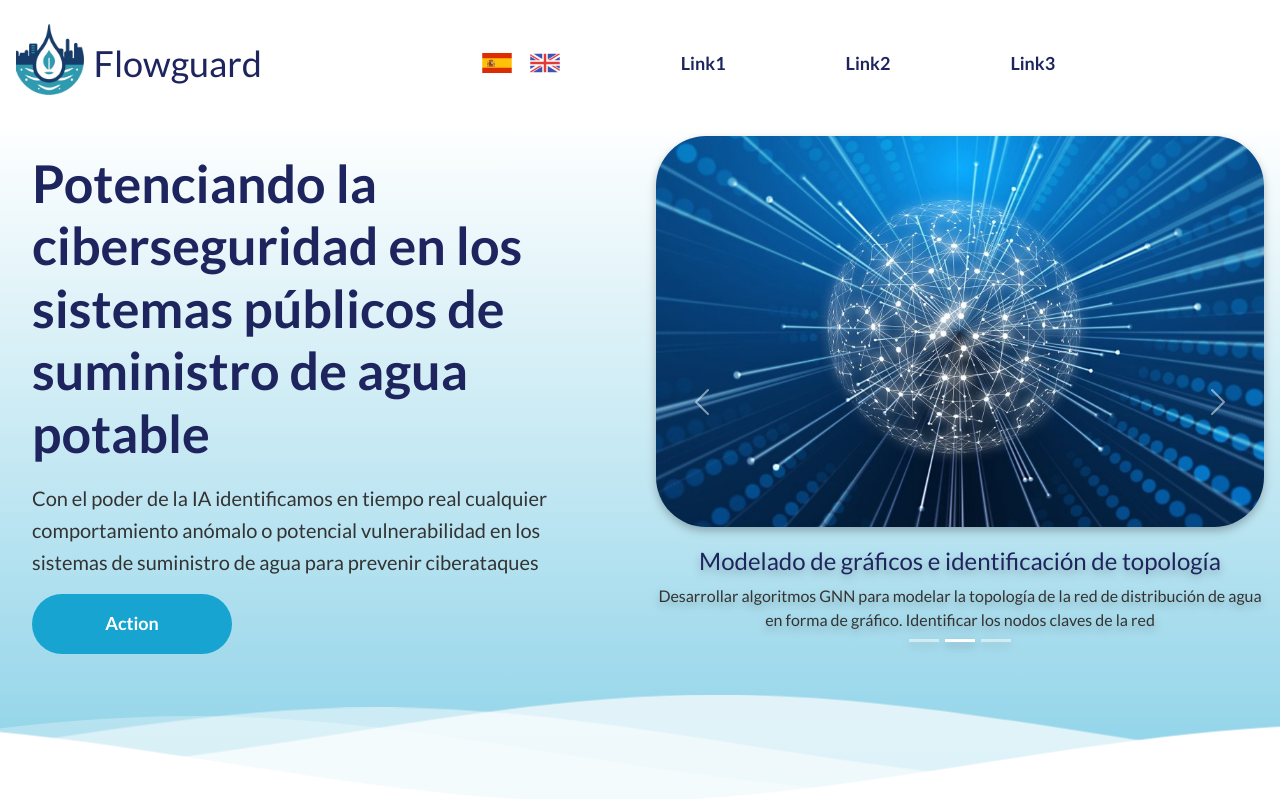
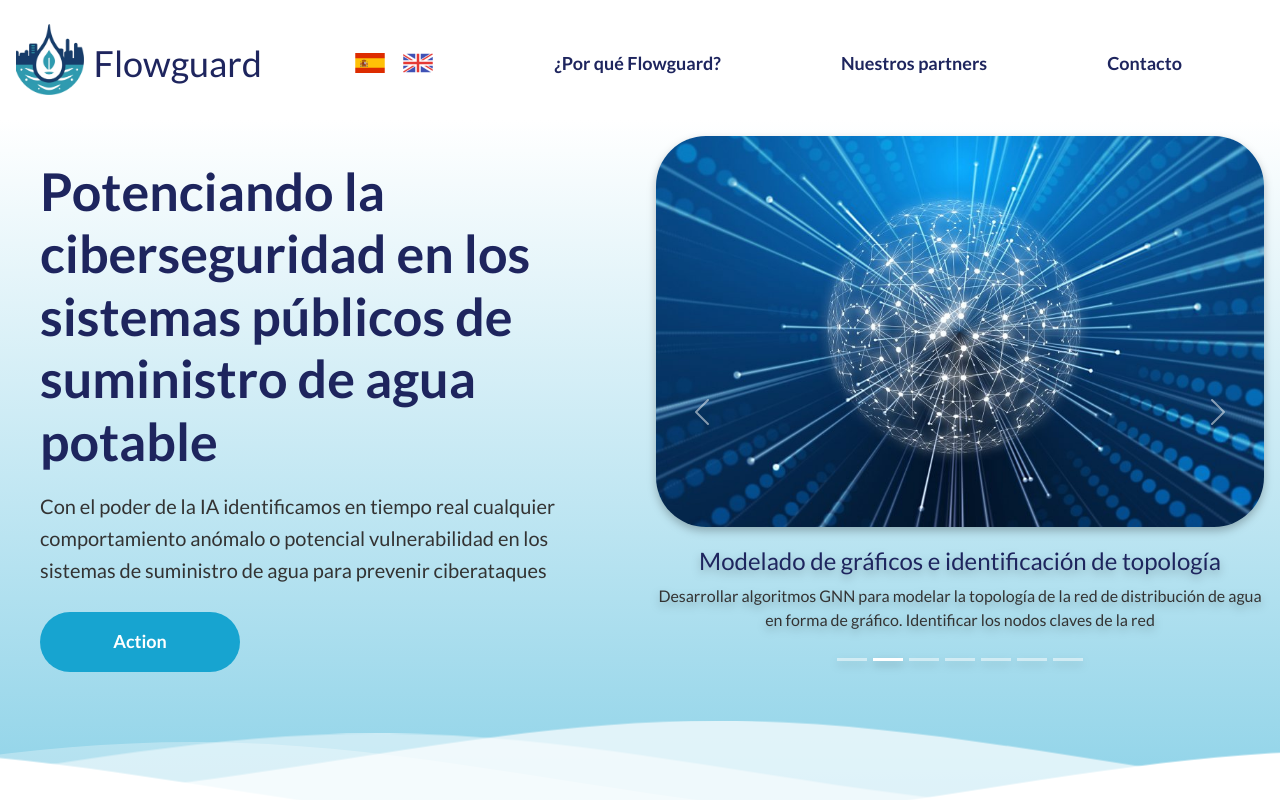
Before and after one commit to telcash/flowguard_frontend, a React (Create React App) app: page / in a window 1280 px wide. Shown: the top 800 px of the page. Built offline with nearby package versions, Linux system fonts and the light colour scheme.

Commit message:
Texto agregado a translations, configuracion de estilos

```diff
--- a/src/components/main-slider/MainSlider.jsx
+++ b/src/components/main-slider/MainSlider.jsx
@@ -8,26 +8,54 @@ const MainSlider = () => {
     const [t] = useTranslation("global");
     return (
         <div className="fg__mainSlider">
-            <Carousel fade>
+            <Carousel slide={false}>
                 <Carousel.Item className="fg__mainSlider-item">
                     <img src={dummyImg} alt="dummy" />
                     <Carousel.Caption>
-                        <h3>{t("header.slides.slide1.title")}</h3>
-                        <p>{t("header.slides.slide1.description")}</p>
+                        <h3>{t("project-plan.step1.title")}</h3>
+                        <p>{t("project-plan.step1.description")}</p>
                     </Carousel.Caption>
                 </Carousel.Item>
                 <Carousel.Item>
                     <img src={dummyImg} alt="dummy" />
                     <Carousel.Caption>
-                        <h3>{t("header.slides.slide2.title")}</h3>
-                        <p>{t("header.slides.slide2.description")}</p>
+                        <h3>{t("project-plan.step2.title")}</h3>
+                        <p>{t("project-plan.step2.description")}</p>
                     </Carousel.Caption>
                 </Carousel.Item>
                 <Carousel.Item>
                     <img src={dummyImg} alt="dummy" />
                     <Carousel.Caption>
-                        <h3>{t("header.slides.slide3.title")}</h3>
-                        <p>{t("header.slides.slide3.description")}</p>
+                        <h3>{t("project-plan.step3.title")}</h3>
+                        <p>{t("project-plan.step3.description")}</p>
+                    </Carousel.Caption>
+                </Carousel.Item>
+                <Carousel.Item>
+                    <img src={dummyImg} alt="dummy" />
+                    <Carousel.Caption>
+                        <h3>{t("project-plan.step4.title")}</h3>
+                        <p>{t("project-plan.step4.description")}</p>
+                    </Carousel.Caption>
+                </Carousel.Item>
+                <Carousel.Item>
+                    <img src={dummyImg} alt="dummy" />
+                    <Carousel.Caption>
+                        <h3>{t("project-plan.step5.title")}</h3>
+                        <p>{t("project-plan.step5.description")}</p>
+                    </Carousel.Caption>
+                </Carousel.Item>
+                <Carousel.Item>
+                    <img src={dummyImg} alt="dummy" />
+                    <Carousel.Caption>
+                        <h3>{t("project-plan.step6.title")}</h3>
+                        <p>{t("project-plan.step6.description")}</p>
+                    </Carousel.Caption>
+                </Carousel.Item>
+                <Carousel.Item>
+                    <img src={dummyImg} alt="dummy" />
+                    <Carousel.Caption>
+                        <h3>{t("project-plan.step7.title")}</h3>
+                        <p>{t("project-plan.step7.description")}</p>
                     </Carousel.Caption>
                 </Carousel.Item>
             </Carousel>
--- a/src/components/main-slider/main-slider.css
+++ b/src/components/main-slider/main-slider.css
@@ -14,6 +14,7 @@
     position: relative;
     left: 0;
     top: 0;
+    height: 160px;
 }
 
 .carousel-caption h3 {
--- a/src/containers/features/Features.jsx
+++ b/src/containers/features/Features.jsx
@@ -13,7 +13,7 @@ const Features = () => {
   const [t] = useTranslation("global");
   return (
     <div className='fg__features'>
-      <h1>¿Por qué Flowguard?</h1>
+      <h1>{t("features.title")}</h1>
       <div className='fg__features-container'>
         <Feature icon={neuralNetworkIcon} title={t("features.graph-neural-networks.title")} description={t("features.graph-neural-networks.description")}></Feature>
         <Feature icon={dataReliabilityIcon} title={t("features.data-reliability.title")} description={t("features.data-reliability.description")}></Feature>
--- a/src/containers/hero-section/hero-section.css
+++ b/src/containers/hero-section/hero-section.css
@@ -11,7 +11,7 @@
 
 .fg__hero-container_info {
     flex: 50%;
-    padding: 2rem;
+    padding: 2.5rem;
     display: flex;
     flex-direction: column;
     row-gap: 10px;
@@ -35,7 +35,6 @@
 
 .fg__hero-container_info-actions {
     width: 100%;
-    height: 50px;
     display: flex;
     justify-content: flex-start;
     align-items: flex-end;
--- a/src/containers/partners/Partners.jsx
+++ b/src/containers/partners/Partners.jsx
@@ -2,11 +2,13 @@ import React from "react";
 import './partners.css';
 import neoradixLogo from '../../assets/neoradix-gray.png';
 import airtraceLogo from '../../assets/airtrace-gray.png';
+import { useTranslation } from 'react-i18next';
 
 const Partners = () => {
+    const [t] = useTranslation("global");
     return (
         <div className="fg__partners">
-            <h1>Nuestros partners</h1>
+            <h1>{t("partners.title")}</h1>
             <div className="fg__partners-logos">
                 <a href="https://airtrace.io" target="blank">
                     <img src={airtraceLogo} alt="logo airtrace" />
--- a/src/containers/partners/partners.css
+++ b/src/containers/partners/partners.css
@@ -1,11 +1,11 @@
 .fg__partners {
-    margin-top: 80px;
+    margin-top: 120px;
     width: 100%;
     display: flex;
     flex-direction: column;
     justify-content: center;
     align-items: center;
-    row-gap: 20px;
+    row-gap: 30px;
 }
 
 .fg__partners h1 {
@@ -17,7 +17,7 @@
 .fg__partners-logos {
     width: 100%;
     display: flex;
-    justify-content: space-around;
+    justify-content: space-evenly;
     align-items: center;
 }
 
--- a/src/translations/en/global.json
+++ b/src/translations/en/global.json
@@ -1,51 +1,71 @@
 {
     "main-nav": {
-        "link1": "Link1",
-        "link2": "Link2",
-        "link3": "Link3"
+        "link1": "Why Flowguard?",
+        "link2": "Our partners",
+        "link3": "Contact"
     },
     "header": {
         "tagline": "Empowering cybersecurity in public drinking water supply systems",
-        "description": "With the power of AI we identify in real time any anomalous behavior or potential vulnerability in the water supply systems to prevent cyberattacks",
-        "slides": {
-            "slide1": {
-                "title":"Data collection and preprocessing",
-                "description":"Collect historical data on water distribution networks and preprocess the data to remove any inconsistencies and errors. Develop an appropriate database to store the preprocessed data"
-            },
-            "slide2": {
-                "title":"Graph modeling and topology identification",
-                "description":"Develop GNN algorithms to model the topology of the water distribution network as a graph. Identify the key nodes and edges in the network"
-            },
-            "slide3": {
-                "title":"Normal behavior learning",
-                "description":"Use historical data to train the GNN algorithms to identify normal behavior in the water distribution network"
-            }
-        }
+        "description": "With the power of AI we identify in real time any anomalous behavior or potential vulnerability in the water supply systems to prevent cyberattacks"
     },
     "features": {
+        "title": "Why Flowguard?",
         "graph-neural-networks": {
-            "title":"Graph Neural Networks",
+            "title": "Graph Neural Networks",
             "description": "We provide a tailor-made graph neural network scheme that specifically learns the water flow pattern in public management systems. It can analyze large-scale graph data and identify any anomalous behavior or potential vulnerabilities in the network"
         },
         "data-reliability": {
-            "title":"Data reliability",
+            "title": "Data reliability",
             "description": "We leverage the power of Artificial Intelligence and Machine Learning to analyze vast amounts of data quickly and accurately"
         },
         "real-time-response": {
-            "title":"Real Time Response",
+            "title": "Real Time Response",
             "description": "By analyzing real-time data from IoT sensors and other sources, Graph Neural Networks can identify the source and scope of a potential attack, enabling a targeted and efficient response"
         },
         "cont-improvement": {
-            "title":"Continuous improvement",
+            "title": "Continuous improvement",
             "description": "By simulating attacks on the network and analyzing the results, Graph Neural Networks can identify the optimal location for sensors and other security measures, improving overall performance while reducing deployment and maintenance costs"
         },
         "risk-management": {
-            "title":"Risk management",
+            "title": "Risk management",
             "description": "We conduct extensive testing, develop contingency plans in the event of system failure, invest in personal training, comply with relevant regulations and laws, and develop a crisis management plan for legal issues"
         },
         "environment-impact": {
-            "title":"Positive environment impact",
+            "title": "Positive environment impact",
             "description": "By measuring flow differences throughout the network, leaks can be detected and corrected, minimizing losses. By digitizing the network, decision centers will receive data in real time, reducing travel, scheduling maintenance more accurately and carrying out corrective actions remotely, thus reducing carbon emissions associated with transportation"
+        }
+    },
+    "partners": {
+        "title": "Our partners"
+    },
+    "project-plan": {
+        "step1": {
+            "title": "Data collection and preprocessing",
+            "description": "Collect historical data on water distribution networks and preprocess the data to remove any inconsistencies and errors. Develop an appropriate database to store the preprocessed data"
+        },
+        "step2": {
+            "title": "Graph modeling and topology identification",
+            "description": "Develop GNN algorithms to model the topology of the water distribution network as a graph. Identify the key nodes and edges in the network"
+        },
+        "step3": {
+            "title": "Normal behavior learning",
+            "description": "Use historical data to train the GNN algorithms to identify normal behavior in the water distribution network"
+        },
+        "step4": {
+            "title": "Real-time data analysis",
+            "description": "Develop GNN algorithms to analyze real-time data from sensors and other sources to identify anomalies that deviate from normal behavior and indicate the presence of a cyberattack"
+        },
+        "step5": {
+            "title": "Sensor and security measure optimization",
+            "description": "Use GNN algorithms to simulate attacks on the network and analyze the results to identify the optimal locations for sensors"
+        },
+        "step6": {
+            "title": "Integration and testing",
+            "description": "Integrate the GNN algorithms into the water distribution network and test the system in a simulated environment"
+        },
+        "step7": {
+            "title": "Deployment and maintenance",
+            "description": "Deploy the system in a real-world environment and provide ongoing maintenance and support"
         }
     }
 }
--- a/src/translations/es/global.json
+++ b/src/translations/es/global.json
@@ -1,51 +1,71 @@
 {
     "header": {
         "main-nav": {
-            "link1": "Link1",
-            "link2": "Link2",
-            "link3": "Link3"
+            "link1": "¿Por qué Flowguard?",
+            "link2": "Nuestros partners",
+            "link3": "Contacto"
         },
         "tagline": "Potenciando la ciberseguridad en los sistemas públicos de suministro de agua potable",
-        "description": "Con el poder de la IA identificamos en tiempo real cualquier comportamiento anómalo o potencial vulnerabilidad en los sistemas de suministro de agua para prevenir ciberataques",
-        "slides": {
-            "slide1": {
-                "title":"Recopilación y preprocesamiento de datos",
-                "description":"Recopilar datos históricos de las redes de distribución de agua y preprocesarlos para eliminar inconsistencias y errores. Desarrollar una base de datos adecuada para almacenar estos datos"
-            },
-            "slide2": {
-                "title":"Modelado de gráficos e identificación de topología",
-                "description":"Desarrollar algoritmos GNN para modelar la topología de la red de distribución de agua en forma de gráfico. Identificar los nodos claves de la red"
-            },
-            "slide3": {
-                "title":"Aprendizaje de comportamiento normal",
-                "description":"Utilizar datos históricos para entrenar los algoritmos GNN para identificar el comportamiento normal en la red de distribución de agua"
-            }
-        }
+        "description": "Con el poder de la IA identificamos en tiempo real cualquier comportamiento anómalo o potencial vulnerabilidad en los sistemas de suministro de agua para prevenir ciberataques"
     },
     "features": {
-        "graph-neural-networks": {
+        "title": "¿Por qué Flowguard?"
+,        "graph-neural-networks": {
             "title":"Redes Neuronales de Gráficos",
             "description": "Proporcionamos un esquema de red neuronal gráfico personalizado que aprende específicamente el patrón de flujo de agua en los sistemas de gestión pública. Puede analizar datos gráficos a gran escala e identificar cualquier comportamiento anómalo o posibles vulnerabilidades en la red"
         },
         "data-reliability": {
-            "title":"Fiabilidad de los datos",
+            "title": "Fiabilidad de los datos",
             "description": "Aprovechamos el poder de la Inteligencia Artificial y el Aprendizaje Automático para analizar grandes cantidades de datos de forma rápida y precisa"
         },
         "real-time-response": {
-            "title":"Respuesta en tiempo real",
+            "title": "Respuesta en tiempo real",
             "description": "Al analizar datos en tiempo real de sensores de IoT y otras fuentes, las Redes Neuronales de Gráficos pueden identificar el origen y el alcance de un ataque potencial, lo que permite una respuesta específica y eficiente"
         },
         "cont-improvement": {
-            "title":"Mejora continua",
+            "title": "Mejora continua",
             "description": "Al simular ataques a la red y analizar los resultados, los GNN pueden identificar la ubicación óptima para sensores y otras medidas de seguridad, mejorando el rendimiento general y reduciendo los costos de implementación y mantenimiento"
         },
         "risk-management": {
-            "title":"Gestión de riesgos",
+            "title": "Gestión de riesgos",
             "description": "Realizamos pruebas exhaustivas, desarrollamos planes de contingencia en caso de falla del sistema, invertimos en capacitación personal, cumplimos con las regulaciones y leyes pertinentes y desarrollamos un plan de gestión de crisis para cuestiones legales"
         },
         "environment-impact": {
-            "title":"Impacto ambiental positivo",
+            "title": "Impacto ambiental positivo",
             "description": "Al medir las diferencias de flujo en toda la red, se pueden detectar y corregir fugas, minimizando las pérdidas. Al digitalizar la red, los centros de decisión recibirán datos en tiempo real, reducirán los viajes, programarán el mantenimiento con mayor precisión y realizarán acciones correctivas de forma remota, reduciendo así las emisiones de carbono asociadas al transporte"
+        }
+    },
+    "partners": {
+        "title": "Nuestros partners"
+    },
+    "project-plan": {
+        "step1": {
+            "title": "Recopilación y preprocesamiento de datos",
+            "description": "Recopilar datos históricos de las redes de distribución de agua y preprocesarlos para eliminar inconsistencias y errores. Desarrollar una base de datos adecuada para almacenar estos datos"
+        },
+        "step2": {
+            "title": "Modelado de gráficos e identificación de topología",
+            "description": "Desarrollar algoritmos GNN para modelar la topología de la red de distribución de agua en forma de gráfico. Identificar los nodos claves de la red"
+        },
+        "step3": {
+            "title": "Aprendizaje de comportamiento normal",
+            "description": "Utilizar datos históricos para entrenar los algoritmos GNN para identificar el comportamiento normal en la red de distribución de agua"
+        },
+        "step4": {
+            "title": "Análisis de datos en tiempo real",
+            "description": "Desarrollar algoritmos GNN para analizar datos en tiempo real de sensores y otras fuentes para identificar anomalías que se desvían del comportamiento normal e indican la presencia de un ciberataque"
+        },
+        "step5": {
+            "title": "Optimización de sensores y medidas de seguridad",
+            "description": "Utilizar algoritmos GNN para simular ataques a la red y analizar los resultados para identificar las ubicaciones óptimas de los sensores"
+        },
+        "step6": {
+            "title": "Integración y pruebas",
+            "description": "Integrar los algoritmos GNN en la red de distribución de agua y probar el sistema en un entorno simulado"
+        },
+        "step7": {
+            "title": "Implementación y mantenimiento",
+            "description": "Implementar el sistema en un entorno real y proporcionar mantenimiento y soporte continuos"
         }
     }
 }
```
